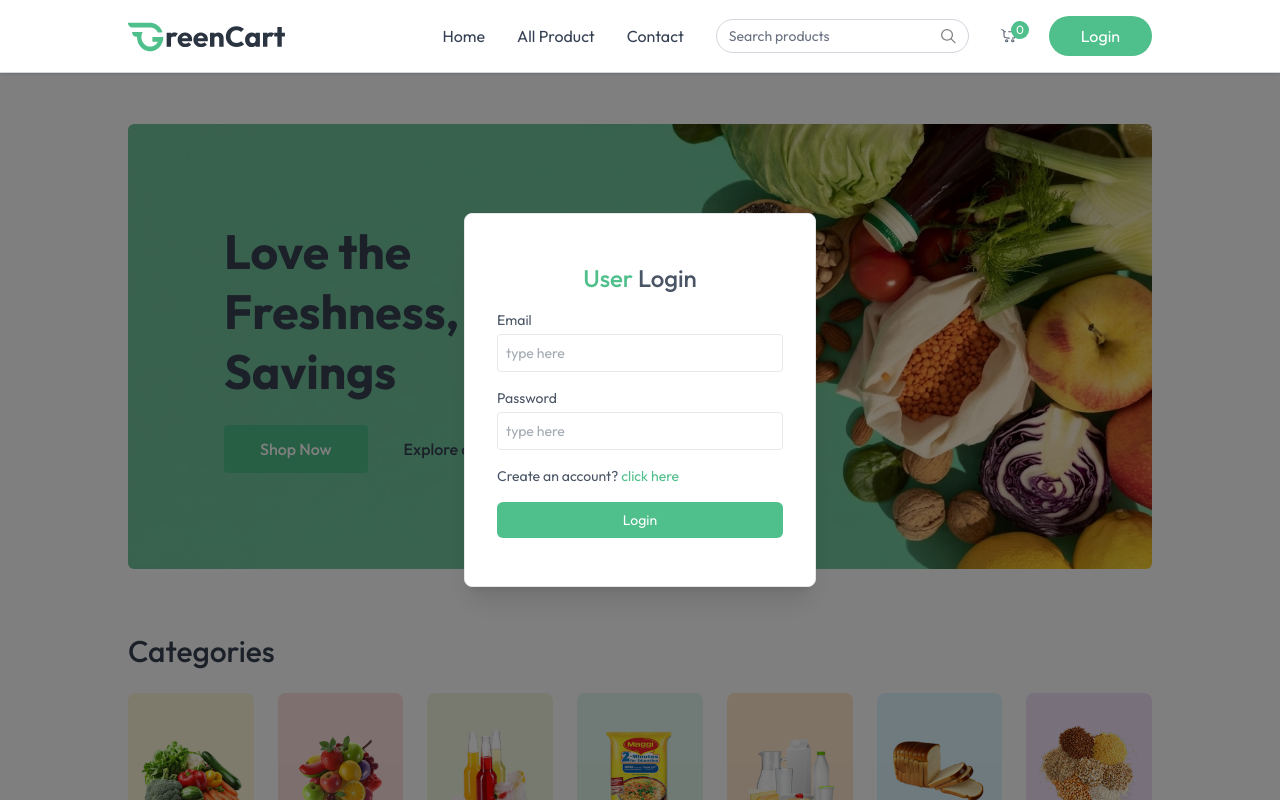
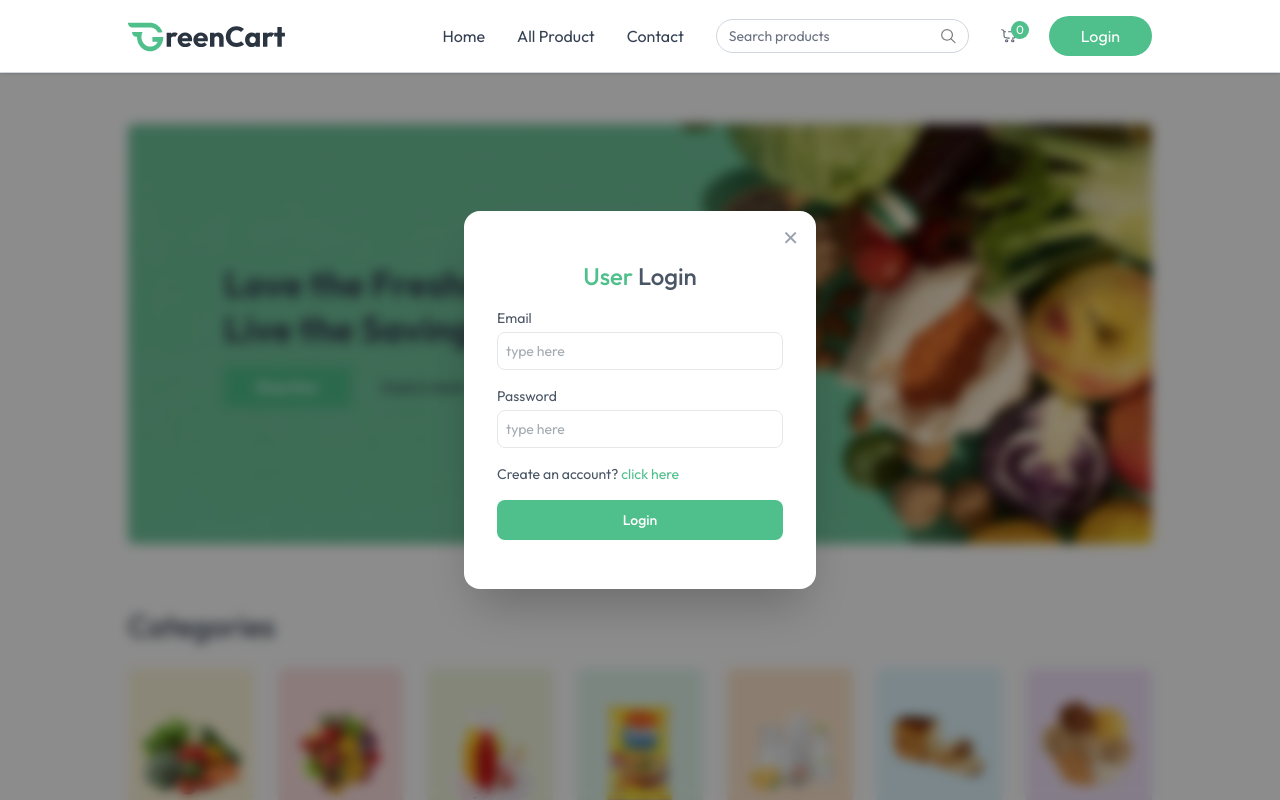
Before and after one commit to IsranjanSathiyaseelan/E_CommerceWeb, a React (Vite) app in the folder client/: page / in a window 1280 px wide. Both pictures are taken after a click on the button "Login". Shown: the top 800 px of the page. Built offline with nearby package versions, Linux system fonts and the light colour scheme; no server answers.

Commit message:
Enhance Login and MainBanner components

```diff
--- a/client/package.json
+++ b/client/package.json
@@ -12,6 +12,8 @@
   "dependencies": {
     "@tailwindcss/vite": "^4.1.8",
     "axios": "^1.13.2",
+    "framer-motion": "^12.38.0",
+    "gsap": "^3.14.2",
     "react": "^19.1.0",
     "react-dom": "^19.1.0",
     "react-hot-toast": "^2.5.2",
--- a/client/src/App.jsx
+++ b/client/src/App.jsx
@@ -17,43 +17,69 @@ import { SellerLayout } from "./pages/seller/SellerLayout";
 import { AddProduct } from "./pages/seller/AddProduct";
 import { ProductList } from "./pages/seller/ProductList";
 import { Orders } from "./pages/seller/Orders";
+import { AnimatePresence, motion } from "framer-motion";
+
+const pageVariants = {
+  initial: { opacity: 0, y: 16 },
+  animate: { opacity: 1, y: 0 },
+  exit:    { opacity: 0, y: -8 },
+};
+
+const pageTransition = {
+  duration: 0.3,
+  ease: "easeInOut",
+};
+
+const AnimatedPage = ({ children }) => (
+  <motion.div
+    variants={pageVariants}
+    initial="initial"
+    animate="animate"
+    exit="exit"
+    transition={pageTransition}
+  >
+    {children}
+  </motion.div>
+);
 
 const App = () => {
-  const isSellerPath = useLocation().pathname.includes("seller");
+  const location = useLocation();
+  const isSellerPath = location.pathname.includes("seller");
   const { showUserLogin, isSeller } = useAppContext();
 
   return (
     <div className="text-default min-h-screen text-gray-700 bg-white">
-      {isSellerPath ? null :
-      <div className="fixed top-0 left-0 w-full z-50 bg-white shadow-sm">
+      {isSellerPath ? null : (
+        <div className="fixed top-0 left-0 w-full z-50 bg-white shadow-sm">
           <Navbar />
         </div>
-      }
+      )}
       {showUserLogin ? <Login /> : null}
 
       <Toaster />
 
-      <div
-        className={`${isSellerPath ? "" : " pt-20 px-6 md:px-16 lg:px-24 xl:px-32 "}`}
-      >
-        <Routes>
-          <Route path="/" element={<Home />} />
-          <Route path="/products" element={<AllProducts />} />
-          <Route path="/products/:category" element={<ProductCategory />} />
-          <Route path="/products/:category/:id" element={<ProductDetails />} />
-          <Route path="/cart" element={<Cart />} />
-          <Route path="/add-address" element={<AddAddress />} />
-          <Route path="/my-orders" element={<MyOrders />} />
-          <Route path="/seller" element={isSeller ? <SellerLayout /> : <SellerLogin />}>
-            <Route index element={isSeller ? <AddProduct/> : null} />
-            <Route path="product-list" element={<ProductList/>} />
-            <Route path="orders" element={<Orders/>} />
-          </Route>
-        </Routes>
+      <div className={`${isSellerPath ? "" : "pt-20 px-6 md:px-16 lg:px-24 xl:px-32"}`}>
+        <AnimatePresence mode="wait">
+          <Routes location={location} key={location.pathname}>
+            <Route path="/" element={<AnimatedPage><Home /></AnimatedPage>} />
+            <Route path="/products" element={<AnimatedPage><AllProducts /></AnimatedPage>} />
+            <Route path="/products/:category" element={<AnimatedPage><ProductCategory /></AnimatedPage>} />
+            <Route path="/products/:category/:id" element={<AnimatedPage><ProductDetails /></AnimatedPage>} />
+            <Route path="/cart" element={<AnimatedPage><Cart /></AnimatedPage>} />
+            <Route path="/add-address" element={<AnimatedPage><AddAddress /></AnimatedPage>} />
+            <Route path="/my-orders" element={<AnimatedPage><MyOrders /></AnimatedPage>} />
+            <Route path="/seller" element={isSeller ? <SellerLayout /> : <SellerLogin />}>
+              <Route index element={isSeller ? <AddProduct /> : null} />
+              <Route path="product-list" element={<ProductList />} />
+              <Route path="orders" element={<Orders />} />
+            </Route>
+          </Routes>
+        </AnimatePresence>
       </div>
+
       {!isSellerPath && <Footer />}
     </div>
-  )
-}
+  );
+};
 
 export default App;
--- a/client/src/components/Login.jsx
+++ b/client/src/components/Login.jsx
@@ -1,73 +1,141 @@
 import React from 'react'
-import{ useAppContext } from '../context/AppContext'
-import toast from 'react-hot-toast';
+import { useAppContext } from '../context/AppContext'
+import toast from 'react-hot-toast'
+import { motion, AnimatePresence } from 'framer-motion'
 
 const Login = () => {
+  const { setShowUserLogin, setUser, axios, navigate } = useAppContext()
 
-    const {setShowUserLogin ,setUser, axios, navigate}  = useAppContext()
+  const [state, setState] = React.useState("login")
+  const [name, setName] = React.useState("")
+  const [email, setEmail] = React.useState("")
+  const [password, setPassword] = React.useState("")
 
-    const [state, setState] = React.useState("login");
-    const [name, setName] = React.useState("");
-    const [email, setEmail] = React.useState("");
-    const [password, setPassword] = React.useState("");
-
-    const onSubmitHandler = async (event)=>{
+  const onSubmitHandler = async (event) => {
+    event.preventDefault()
     try {
-            event.preventDefault();
-
-            const {data} = await axios.post(`/api/user/${state}`, {
+      const { data } = await axios.post(`/api/user/${state}`, {
         name, email, password
-            });
-
-            if(data.success){
+      })
+      if (data.success) {
         navigate('/')
         setUser(data.user)
         setShowUserLogin(false)
-            }else{
+      } else {
         toast.error(data.message)
       }
     } catch (error) {
       toast.error(error.message)
     }
-      event.preventDefault();
-
-
   }
 
   return (
-    <div onClick={()=> setShowUserLogin(false)} className='fixed top-0 bottom-0 left-0 right-0 z-30 flex items-center text-sm text-gray-600 bg-black/50'>
-              <form onSubmit={onSubmitHandler} onClick={(e)=>e.stopPropagation()} className="flex flex-col gap-4 m-auto items-start p-8 py-12 w-80 sm:w-[352px] rounded-lg shadow-xl border border-gray-200 bg-white">
+    <AnimatePresence>
+      {/* Backdrop */}
+      <motion.div
+        key="login-overlay"
+        initial={{ opacity: 0 }}
+        animate={{ opacity: 1 }}
+        exit={{ opacity: 0 }}
+        transition={{ duration: 0.35, ease: "easeInOut" }}
+        onClick={() => setShowUserLogin(false)}
+        className="fixed inset-0 z-30 flex items-center justify-center text-sm text-gray-600"
+        style={{ backdropFilter: 'blur(6px)', backgroundColor: 'rgba(0,0,0,0.45)' }}
+      >
+        {/* Form card */}
+        <motion.form
+          key="login-form"
+          onSubmit={onSubmitHandler}
+          onClick={(e) => e.stopPropagation()}
+          initial={{ opacity: 0, y: 60, scale: 0.97 }}
+          animate={{ opacity: 1, y: 0, scale: 1 }}
+          exit={{ opacity: 0, y: 40, scale: 0.97 }}
+          transition={{ duration: 0.4, ease: [0.22, 1, 0.36, 1] }}
+          className="flex flex-col gap-4 items-start p-8 py-12 w-80 sm:w-[352px] rounded-2xl shadow-2xl border border-white/20 bg-white relative"
+        >
+          {/* Close button */}
+          <button
+            type="button"
+            onClick={() => setShowUserLogin(false)}
+            className="absolute top-4 right-4 text-gray-400 hover:text-gray-600 transition-colors text-xl leading-none cursor-pointer"
+          >
+            ✕
+          </button>
+
           <p className="text-2xl font-medium m-auto">
             <span className="text-primary">User</span> {state === "login" ? "Login" : "Sign Up"}
           </p>
+
           {state === "register" && (
+            <motion.div
+              initial={{ opacity: 0, height: 0 }}
+              animate={{ opacity: 1, height: "auto" }}
+              exit={{ opacity: 0, height: 0 }}
+              transition={{ duration: 0.25 }}
+              className="w-full overflow-hidden"
+            >
+              <p>Name</p>
+              <input
+                onChange={(e) => setName(e.target.value)}
+                value={name}
+                placeholder="type here"
+                className="border border-gray-200 rounded-lg w-full p-2 mt-1 outline-primary focus:border-primary transition-colors"
+                type="text"
+                required
+              />
+            </motion.div>
+          )}
+
           <div className="w-full">
-                    <p>Name</p>
-                    <input onChange={(e) => setName(e.target.value)} value={name} placeholder="type here" className="border border-gray-200 rounded w-full p-2 mt-1 outline-primary" type="text" required />
+            <p>Email</p>
+            <input
+              onChange={(e) => setEmail(e.target.value)}
+              value={email}
+              placeholder="type here"
+              className="border border-gray-200 rounded-lg w-full p-2 mt-1 outline-primary focus:border-primary transition-colors"
+              type="email"
+              required
+            />
           </div>
-            )}
-            <div className="w-full ">
-                <p>Email</p>
-                <input onChange={(e) => setEmail(e.target.value)} value={email} placeholder="type here" className="border border-gray-200 rounded w-full p-2 mt-1 outline-primary" type="email" required />
+
+          <div className="w-full">
+            <p>Password</p>
+            <input
+              onChange={(e) => setPassword(e.target.value)}
+              value={password}
+              placeholder="type here"
+              className="border border-gray-200 rounded-lg w-full p-2 mt-1 outline-primary focus:border-primary transition-colors"
+              type="password"
+              required
+            />
           </div>
-            <div className="w-full ">
-                <p>Password</p>
-                <input onChange={(e) => setPassword(e.target.value)} value={password} placeholder="type here" className="border border-gray-200 rounded w-full p-2 mt-1 outline-primary" type="password" required />
-            </div>
+
           {state === "register" ? (
             <p>
-                    Already have account? <span onClick={() => setState("login")} className="text-primary cursor-pointer">click here</span>
+              Already have account?{' '}
+              <span onClick={() => setState("login")} className="text-primary cursor-pointer hover:underline">
+                click here
+              </span>
             </p>
           ) : (
             <p>
-                    Create an account? <span onClick={() => setState("register")} className="text-primary cursor-pointer">click here</span>
+              Create an account?{' '}
+              <span onClick={() => setState("register")} className="text-primary cursor-pointer hover:underline">
+                click here
+              </span>
             </p>
           )}
-            <button className="bg-primary hover:bg-primary-dull transition-all text-white w-full py-2 rounded-md cursor-pointer">
+
+          <motion.button
+            whileHover={{ scale: 1.02 }}
+            whileTap={{ scale: 0.97 }}
+            className="bg-primary hover:bg-primary-dull transition-all text-white w-full py-2.5 rounded-lg cursor-pointer font-medium"
+          >
             {state === "register" ? "Create Account" : "Login"}
-            </button>
-        </form>
-    </div>
+          </motion.button>
+        </motion.form>
+      </motion.div>
+    </AnimatePresence>
   )
 }
 
--- a/client/src/components/MainBanner.jsx
+++ b/client/src/components/MainBanner.jsx
@@ -5,24 +5,23 @@ import { Link } from 'react-router-dom'
 const MainBanner = () => {
   return (
     <div className='relative'>
-      <img src={assets.main_banner_bg} alt='banner' className='w-full hidden md:block rounded-md ' />
-      <img src={assets.main_banner_bg_sm} alt='banner' className='w-full md:hidden rounded-md ' />
+      <img src={assets.main_banner_bg} alt='banner' className='w-full hidden md:block rounded-md max-h-[420px] object-cover' />
+      <img src={assets.main_banner_bg_sm} alt='banner' className='w-full md:hidden rounded-md max-h-[320px] object-cover' />
 
       <div className='absolute inset-0 flex flex-col items-center md:items-start justify-end
-          md:justify-center pb-10 md:pb-0 px-4 md:pl-18 lg:pl-24'>
-        <h1 className='text-3xl md:text-4xl lg:text-5xl font-bold text-center md:text-left
-          max-w-72 md:max-w-80 lg:max-w-105 leading-tight lg:leading-15'
-        >Love the Freshness, Live the Savings </h1>
+          md:justify-center pb-8 md:pb-0 px-4 md:pl-18 lg:pl-24'>
+        <h1 className='text-2xl md:text-3xl lg:text-4xl font-bold text-center md:text-left
+          max-w-64 md:max-w-72 lg:max-w-96 leading-snug lg:leading-tight'
+        >Love the Freshness, Live the Savings</h1>
 
-
-      <div className='flex items-center mt-6 font-medium'>
-        <Link to={"/products"} className='group flex items-center gap-2 px-7 md:px-9 py-3 bg-primary
-        hover:bg-primary-dull transition rounded text-white cursor-pointer'>
+        <div className='flex items-center mt-4 font-medium'>
+          <Link to={"/products"} className='group flex items-center gap-2 px-6 md:px-8 py-2.5 bg-primary
+          hover:bg-primary-dull transition rounded text-white cursor-pointer text-sm'>
             Shop Now
             <img className='md:hidden transition group-focus:translate-x-1' src={assets.white_arrow_icon} alt="arrow" />
           </Link>
 
-        <Link to={"/products"} className='group hidden md:flex items-center gap-2 px-9 py-3 cursor-pointer'>
+          <Link to={"/products"} className='group hidden md:flex items-center gap-2 px-8 py-2.5 cursor-pointer text-sm'>
             Explore deals
             <img className='transition group-hover:translate-x-1' src={assets.black_arrow_icon} alt="arrow" />
           </Link>
--- a/client/src/index.css
+++ b/client/src/index.css
@@ -2,10 +2,13 @@
 
 @import "tailwindcss";
 
-*{
+html {
+    scroll-behavior: smooth;
+}
+
+* {
     font-family: "Outfit", sans-serif;
 }
-
 @theme{
     --color-primary: #4fbf8b;
     --color-primary-dull: #44ae7c;
```
Also changed, not shown: 1 other file (tests, documents, lock files or other folders). Lines whose indentation alone changed are shown as unchanged.
